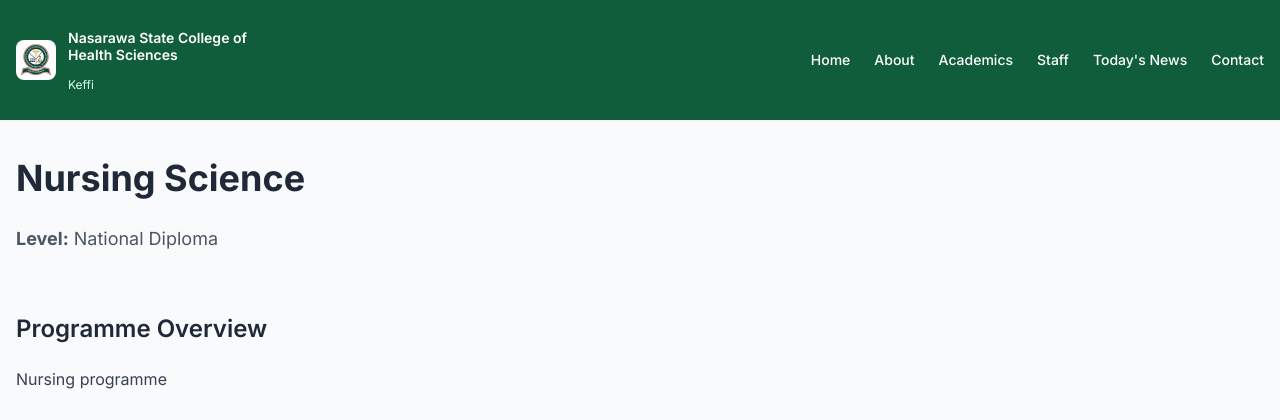
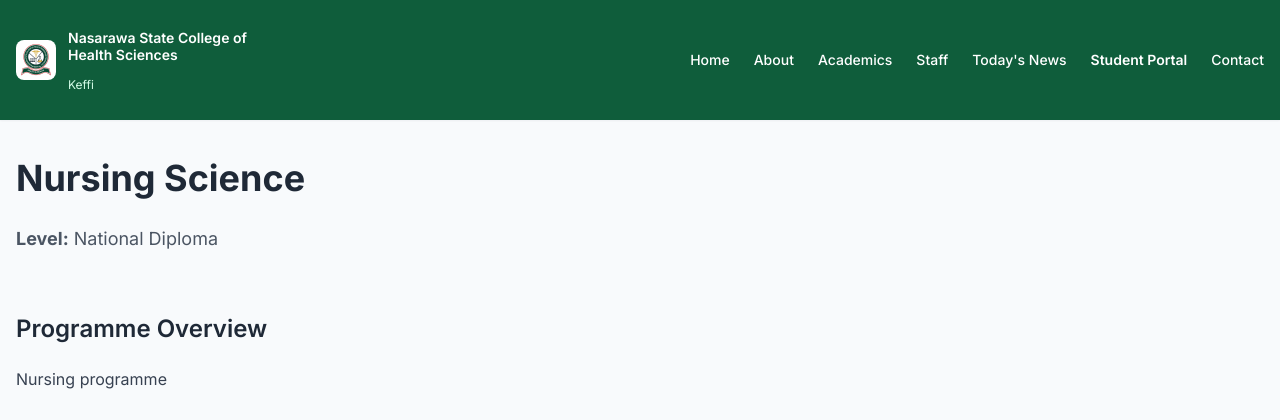
Before and after one commit to Eelblitz/nascohst-website, a Django app: page /academics/programme/1/ in a window 1280 px wide. Shown: the top 420 px of the page. Run offline with Django 4.2, Linux system fonts and the light colour scheme; data comes from the database, SQL or seed files in the repository.

Commit message:
added link
Added the link to the portal

```diff
--- a/templates/base.html
+++ b/templates/base.html
@@ -39,6 +39,13 @@
       <a href="/academics/" class="hover:text-accent">Academics</a>
       <a href="/staff/" class="hover:text-accent">Staff</a>
       <a href="/news/" class="hover:text-accent">Today's News</a>
+    <!-- Portal -->
+    <a href="https://portal.nascohst.edu.ng"
+       target="_blank"
+       rel="noopener noreferrer"
+       class="px-3 py-2 rounded-md bg-accent text-black font-semibold hover:bg-yellow-400">
+   Student Portal
+</a>
       <a href="/contact/" class="hover:text-accent">Contact</a>
     </nav>
 
@@ -66,6 +73,13 @@
       <a href="/academics/" class="block hover:text-accent">Academics</a>
       <a href="/staff/" class="block hover:text-accent">Staff</a>
       <a href="/news/" class="block hover:text-accent">Today's News</a>
+    <!-- Portal -->
+    <a href="https://portal.nascohst.edu.ng"
+       target="_blank"
+       rel="noopener noreferrer"
+       class="px-3 py-2 rounded-md bg-accent text-black font-semibold hover:bg-yellow-400">
+   Student Portal
+</a>
       <a href="/contact/" class="block hover:text-accent">Contact</a>
       <a href="/gallery/" class="hover:underline">Gallery</a>
     </nav>
```
